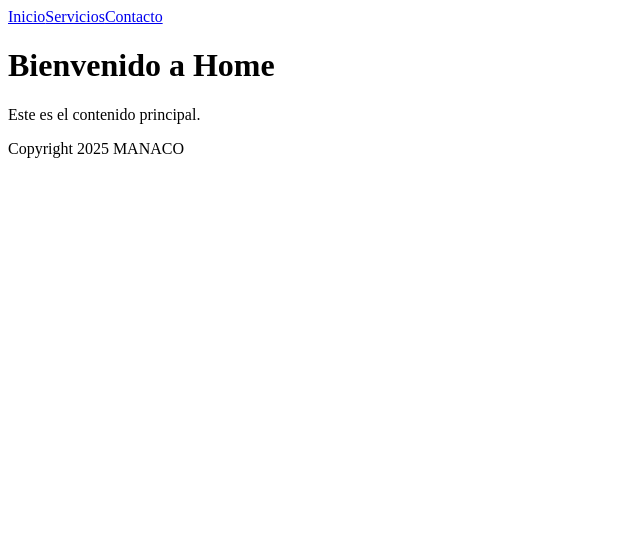
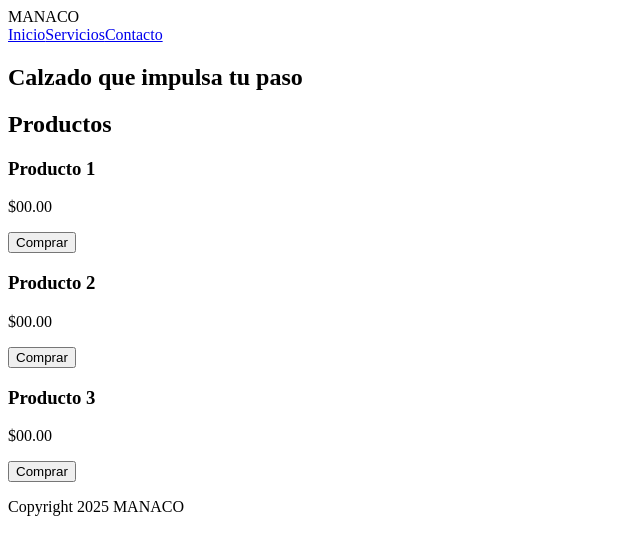
Before and after one commit to Nando-Fenix/Examen1, an Angular app: page / in a window 1280 px wide. Shown: the top 554 px of the page, without its empty margins (0-640 px from the left). Built offline with nearby package versions, Linux system fonts and the light colour scheme.

Commit message:
feat: construccion de home adición de banner y sección de productos

```diff
--- a/src/app/home/home.html
+++ b/src/app/home/home.html
@@ -1,2 +1,30 @@
-<h1>Bienvenido a Home</h1>
-<p>Este es el contenido principal.</p>
+<header class="banner">
+     <h2>Calzado que impulsa tu paso</h2>
+</header>
+ <section class="productos">
+        <h2>Productos</h2>
+        <div class="seccion-productos">
+
+            <div class="producto">
+                <div class="img-producto"></div>
+                <h3>Producto 1</h3>
+                <p>$00.00</p>
+                <button>Comprar</button>
+            </div>
+
+            <div class="producto">
+                <div class="img-producto"></div>
+                <h3>Producto 2</h3>
+                <p>$00.00</p>
+                <button>Comprar</button>
+            </div>
+
+            <div class="producto">
+                <div class="img-producto"></div>
+                <h3>Producto 3</h3>
+                <p>$00.00</p>
+                <button>Comprar</button>
+            </div>
+
+        </div>
+    </section>
--- a/src/app/layout/layout.html
+++ b/src/app/layout/layout.html
@@ -1,10 +1,16 @@
-<nav>
-    <a href="/home">Inicio</a>
-    <a href="/home">Servicios</a>
-    <a href="/home">Contacto</a>
-</nav>
+
+<div class="navbar">
+    <div class="logo">MANACO</div>
+    <nav>
+        <a href="/home">Inicio</a>
+        <a href="/home">Servicios</a>
+        <a href="/home">Contacto</a>
+    </nav>
+</div>
 <main>
     <router-outlet></router-outlet>
 
 </main>
-<footer>Copyright 2025 MANACO</footer>
+<footer>
+    <p>Copyright 2025 MANACO</p>
+</footer>
```
